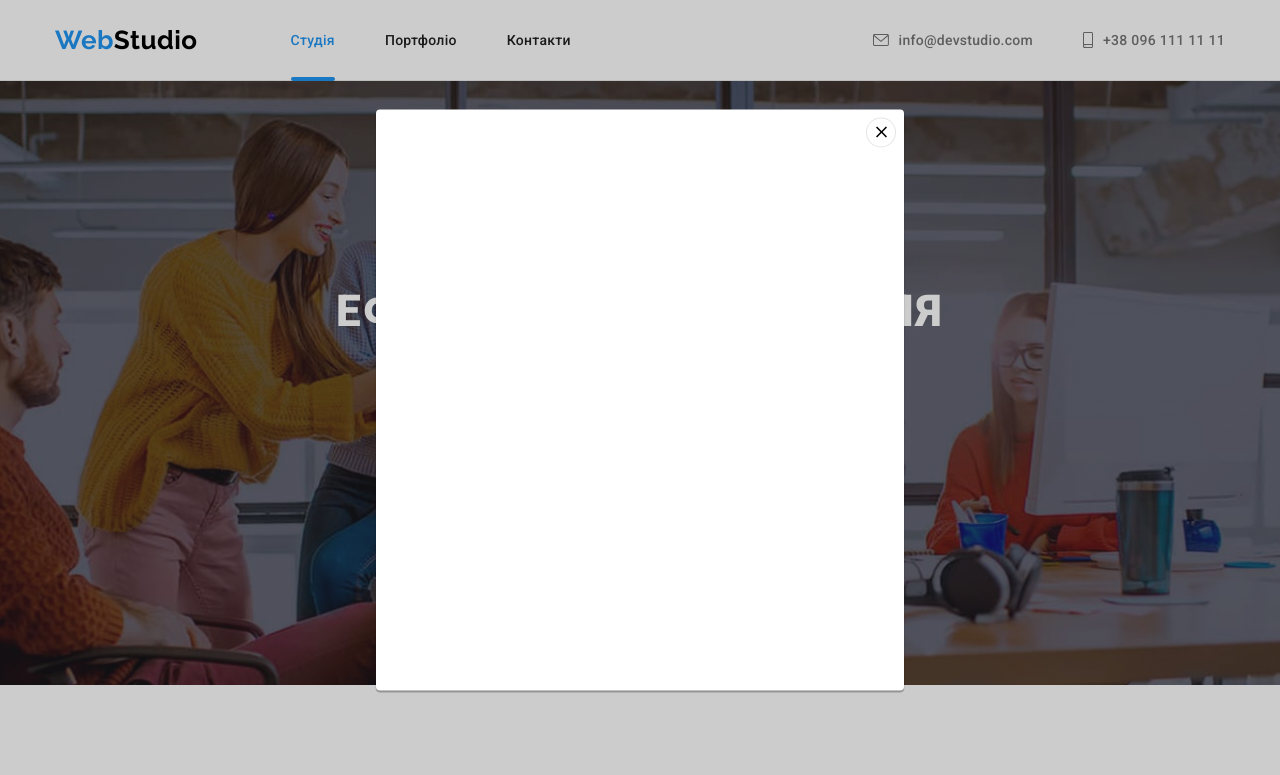
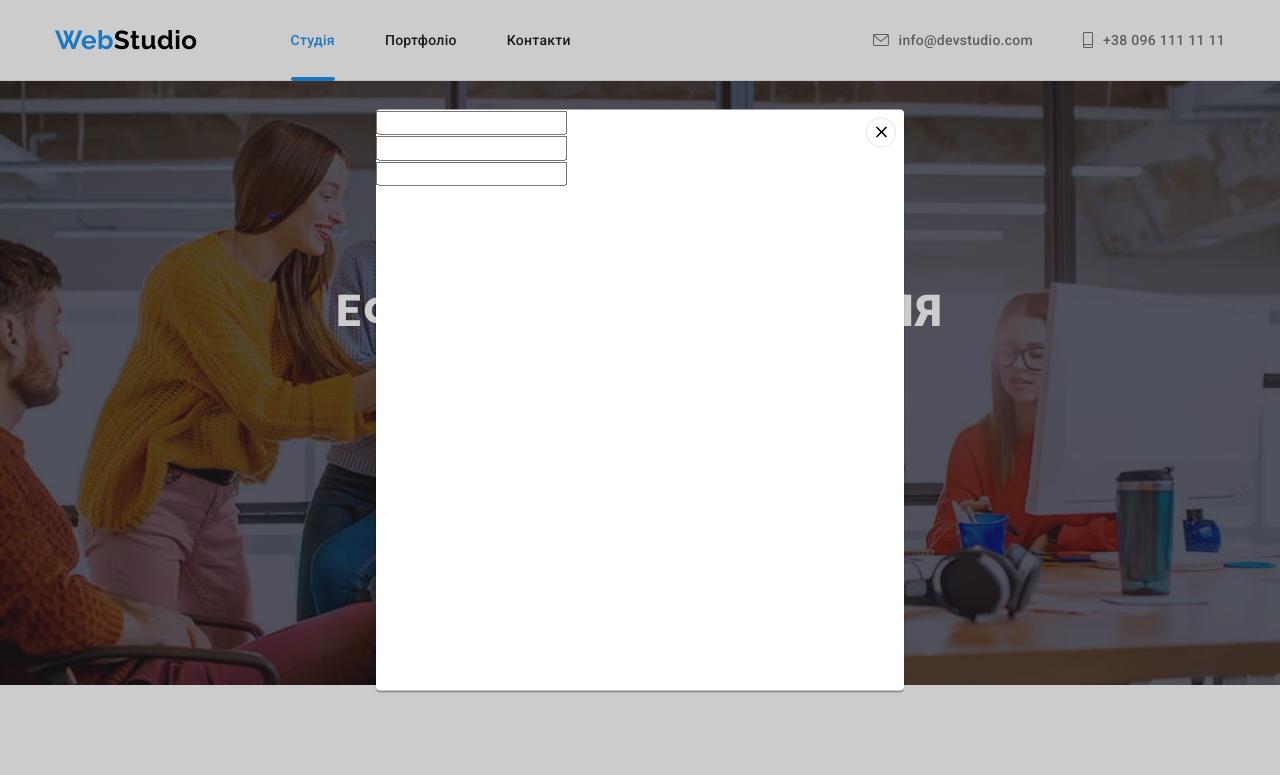
Before and after one commit to PavloGPS/goit-markup-hw-06, a plain HTML site: page index.html in a window 1280 px wide. Both pictures are taken after a click on the button "Замовити послугу". Shown: the top 775 px of the page. Drawn offline with nearby package versions, Linux system fonts and the light colour scheme.

Commit message:
Update index.html
creates modal form filds markup with svg icons

```diff
--- a/index.html
+++ b/index.html
@@ -470,6 +470,34 @@
             <use href="./images/icons.svg#close-icon"></use>
           </svg>
         </button>
+        <p class="modal-title"></p>
+        <form class="modal-form">
+          <div class="form-group">
+            <label class="form-fild">
+              <input type="text" class="form-input">
+              <span class="form-label"></span>
+              <svg class="form-icon" width="18" height="18">
+                <use href="./images/icons.svg#person"></use>
+              </svg>
+            </label>
+          <div class="form-group">
+            <label class="form-fild">
+              <input type="text" class="form-input">
+              <span class="form-label"></span>
+              <svg class="form-icon" width="18" height="18">
+                <use href="./images/icons.svg#modal-phone"></use>
+              </svg>
+            </label>
+          <div class="form-group">
+            <label class="form-fild">
+              <input type="text" class="form-input">
+              <span class="form-label"></span>
+              <svg class="form-icon" width="18" height="18">
+                <use href="./images/icons.svg#modal-email"></use>
+              </svg>
+            </label>
+          </div>
+        </form>
       </div>
     </div>
     <script src="./js/modal.js"></script>
```
